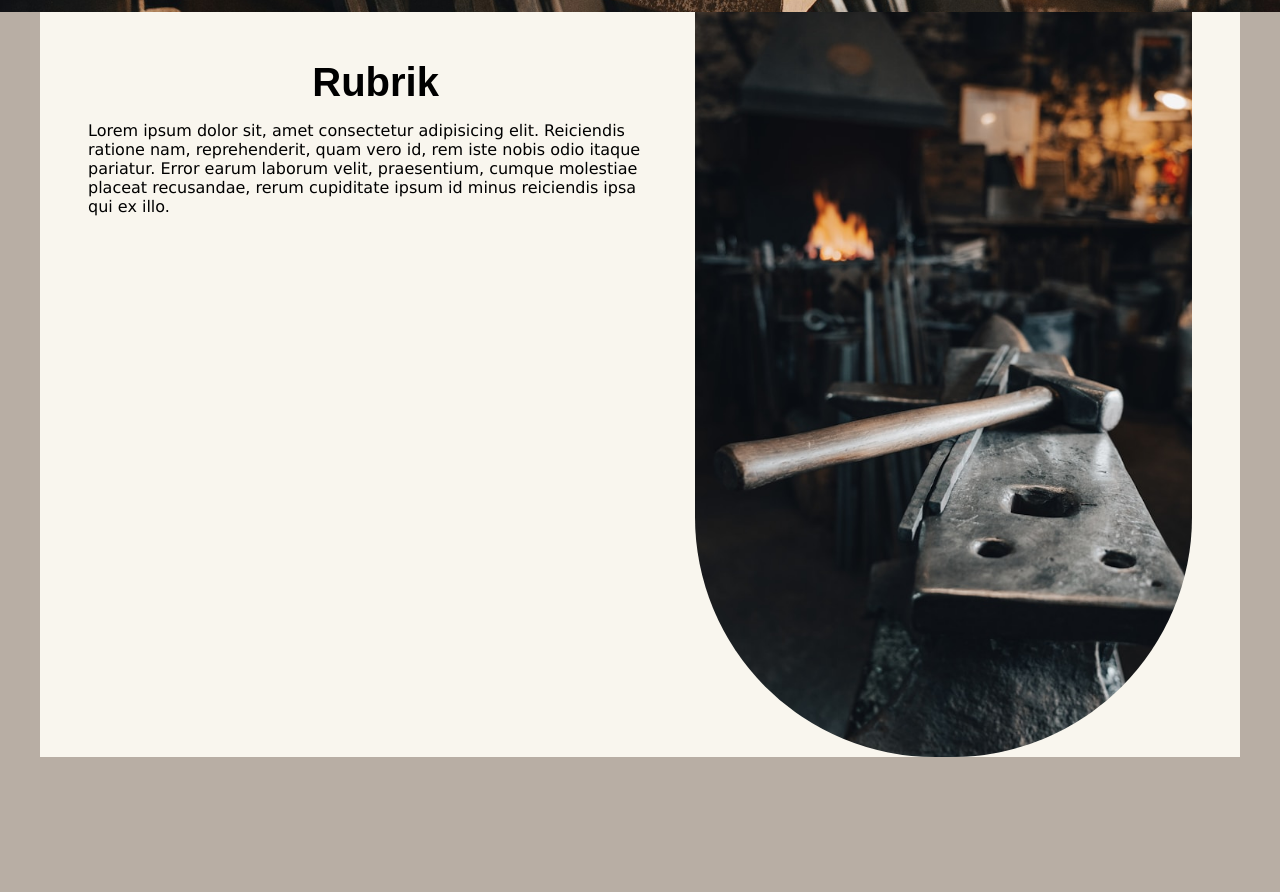
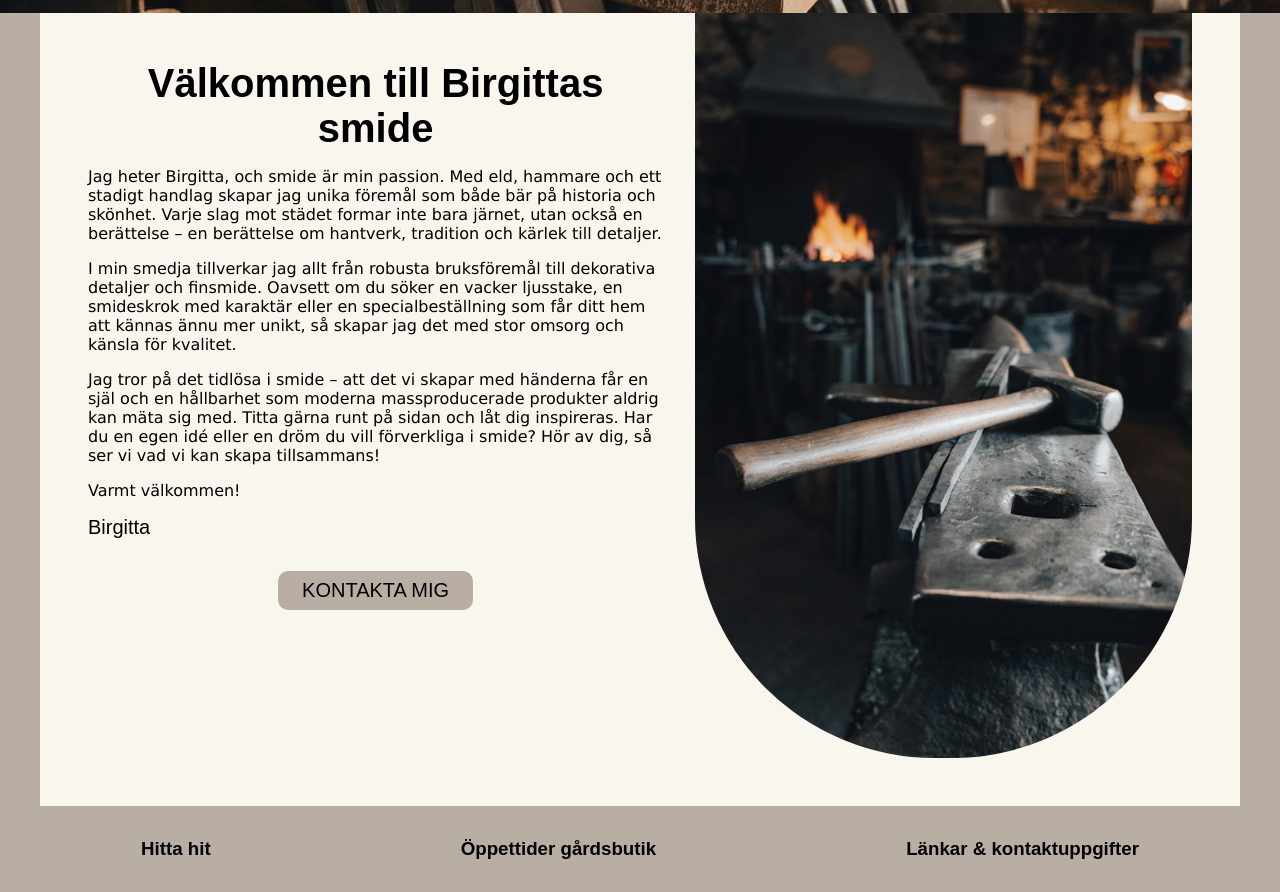
Before and after one commit to JyleZ/Birgitta, a plain HTML site: page index.html in a window 1280 px wide. Shown: the part 560-1452 px from the top of the page. Before the commit the page ends 1317 px from the top, so only its background shows below. Drawn offline with Linux system fonts and the light colour scheme; a web font is replaced by a local one.

Commit message:
desiognarbete för 13/2

```diff
--- a/index.html
+++ b/index.html
@@ -19,17 +19,18 @@
     <header>
       <nav>
         <ul class="top-nav">
-          <li>Meny 1</li>
-          <li>Meny 2</li>
+          <li><a href="">Om Birgitta</a></li>
+          <li><a href="">Gårdsbutik</a></li>
           <li>
-            <img
-              class="logo-img"
-              src="images/logo.png"
-              alt="Logotyp för Birgittas smide"
-            />
+            <a href="index.html"
+              ><img
+                class="logo-img"
+                src="images/logo.png"
+                alt="Logotyp för Birgittas smide"
+            /></a>
           </li>
-          <li>Meny 3</li>
-          <li>Meny 4</li>
+          <li><a href="">Tjänster</a></li>
+          <li><a href="">Kontakt</a></li>
         </ul>
       </nav>
     </header>
@@ -39,18 +40,48 @@
       <main>
         <section class="section-1">
           <div class="section-text">
-            <h1 class="h1">Rubrik</h1>
+            <h1 class="h1">Välkommen till Birgittas smide</h1>
             <p>
-              Lorem ipsum dolor sit, amet consectetur adipisicing elit.
-              Reiciendis ratione nam, reprehenderit, quam vero id, rem iste
-              nobis odio itaque pariatur. Error earum laborum velit,
-              praesentium, cumque molestiae placeat recusandae, rerum cupiditate
-              ipsum id minus reiciendis ipsa qui ex illo.
+              Jag heter Birgitta, och smide är min passion. Med eld, hammare och
+              ett stadigt handlag skapar jag unika föremål som både bär på
+              historia och skönhet. Varje slag mot städet formar inte bara
+              järnet, utan också en berättelse – en berättelse om hantverk,
+              tradition och kärlek till detaljer.
             </p>
+
+            <p>
+              I min smedja tillverkar jag allt från robusta bruksföremål till
+              dekorativa detaljer och finsmide. Oavsett om du söker en vacker
+              ljusstake, en smideskrok med karaktär eller en specialbeställning
+              som får ditt hem att kännas ännu mer unikt, så skapar jag det med
+              stor omsorg och känsla för kvalitet.
+            </p>
+            <p>
+              Jag tror på det tidlösa i smide – att det vi skapar med händerna
+              får en själ och en hållbarhet som moderna massproducerade
+              produkter aldrig kan mäta sig med. Titta gärna runt på sidan och
+              låt dig inspireras. Har du en egen idé eller en dröm du vill
+              förverkliga i smide? Hör av dig, så ser vi vad vi kan skapa
+              tillsammans!
+            </p>
+            <p>Varmt välkommen!</p>
+            <p class="birgitta">Birgitta</p>
+            <button class="btn"><a href="">KONTAKTA MIG</a></button>
           </div>
           <img class="section-img" src="images/2.jpg" alt="" />
         </section>
       </main>
     </div>
+    <footer>
+      <div class="fs-1">
+        <h3>Hitta hit</h3>
+      </div>
+      <div class="fs-2">
+        <h3>Öppettider gårdsbutik</h3>
+      </div>
+      <div class="fs-3">
+        <h3>Länkar & kontaktuppgifter</h3>
+      </div>
+    </footer>
   </body>
 </html>
--- a/style.css
+++ b/style.css
@@ -17,7 +17,8 @@ body {
   max-width: 1200px;
   margin: 0 auto;
   background-color: #f9f6ee;
-  padding: 0 3rem;
+  padding: 0 3rem 3rem 3rem;
+  /*  box-shadow: 0px 0px 8px #6d6d6d; */
 }
 
 /* END BASIC STYLES */
@@ -60,7 +61,21 @@ h5 {
 .top-nav > li {
   padding: 1rem;
   margin: 0 0.5rem;
+}
+
+.top-nav > li > a {
+  text-decoration: none;
+  font-size: 13pt;
+  color: black;
   font-family: "IM Fell English", sans-serif;
+  transition:
+    text-decoration 0.3s ease-in-out,
+    font-size 0.3s ease-in-out;
+}
+
+.top-nav > li > a:hover {
+  text-decoration: underline;
+  font-size: 16pt;
 }
 
 .logo-img {
@@ -82,9 +97,53 @@ h5 {
   width: 55%;
 }
 
+.section-text > p {
+  padding-bottom: 1rem;
+}
+
 .section-img {
   width: 45%;
+  height: fit-content;
   border-radius: 0 0 240px 240px;
 }
 
+.btn {
+  background-color: #b8aea4;
+  border: 0;
+  display: flex;
+  justify-self: center;
+  margin: 1rem 0;
+  padding: 0.5rem 1.5rem;
+
+  border-radius: 10px;
+}
+
+.btn > a {
+  font-size: 15pt;
+  font-family: "IM Fell English", sans-serif;
+  text-decoration: none;
+  color: #000;
+  transition: font-size 0.3s ease-in-out;
+}
+
+.btn > a:hover {
+  font-size: 18pt;
+}
+
+.birgitta {
+  font-size: 15pt;
+  font-family: "IM Fell English", sans-serif;
+}
+
 /* END SECTION 1 */
+
+/* FOOTER */
+
+footer {
+  padding: 2rem;
+  display: flex;
+  column-gap: 2rem;
+  justify-content: space-around;
+}
+
+/* END FOOTER */
```
